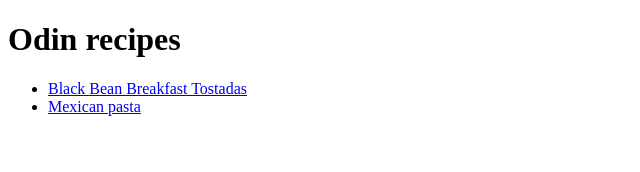
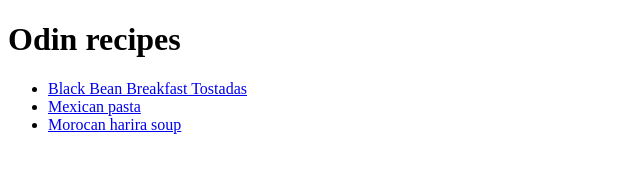
Before and after one commit to nikypiky/odin-recipes, a plain HTML site: page index.html in a window 1280 px wide. Shown: the whole page, without its empty margins (0-640 px from the left). Drawn offline with Linux system fonts and the light colour scheme.

Commit message:
create harira soup page

```diff
--- a/index.html
+++ b/index.html
@@ -10,6 +10,7 @@
             <ul>
                 <li><a href="recipes/brekfast_tostadas.html ">Black Bean Breakfast Tostadas </a></li>
                 <li><a href="recipes/mexican_pasta.html">Mexican pasta</a></li>
+                <li><a href="recipes/harira_soup.html">Morocan harira soup</a></li>
 
             </ul>
     </body>
```
Also changed, not shown: recipes/harira_soup.html (added, +1 -0 lines).
